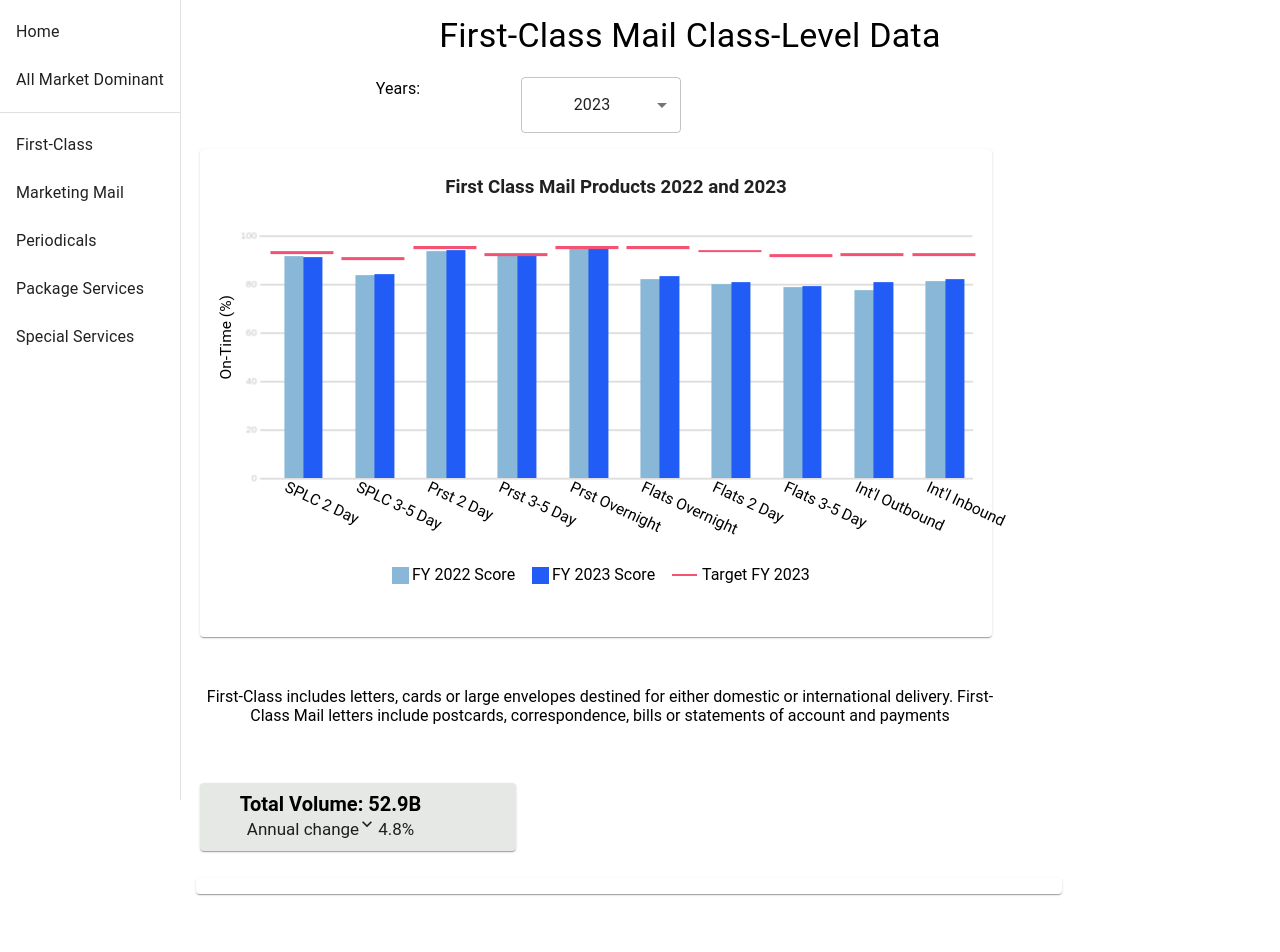
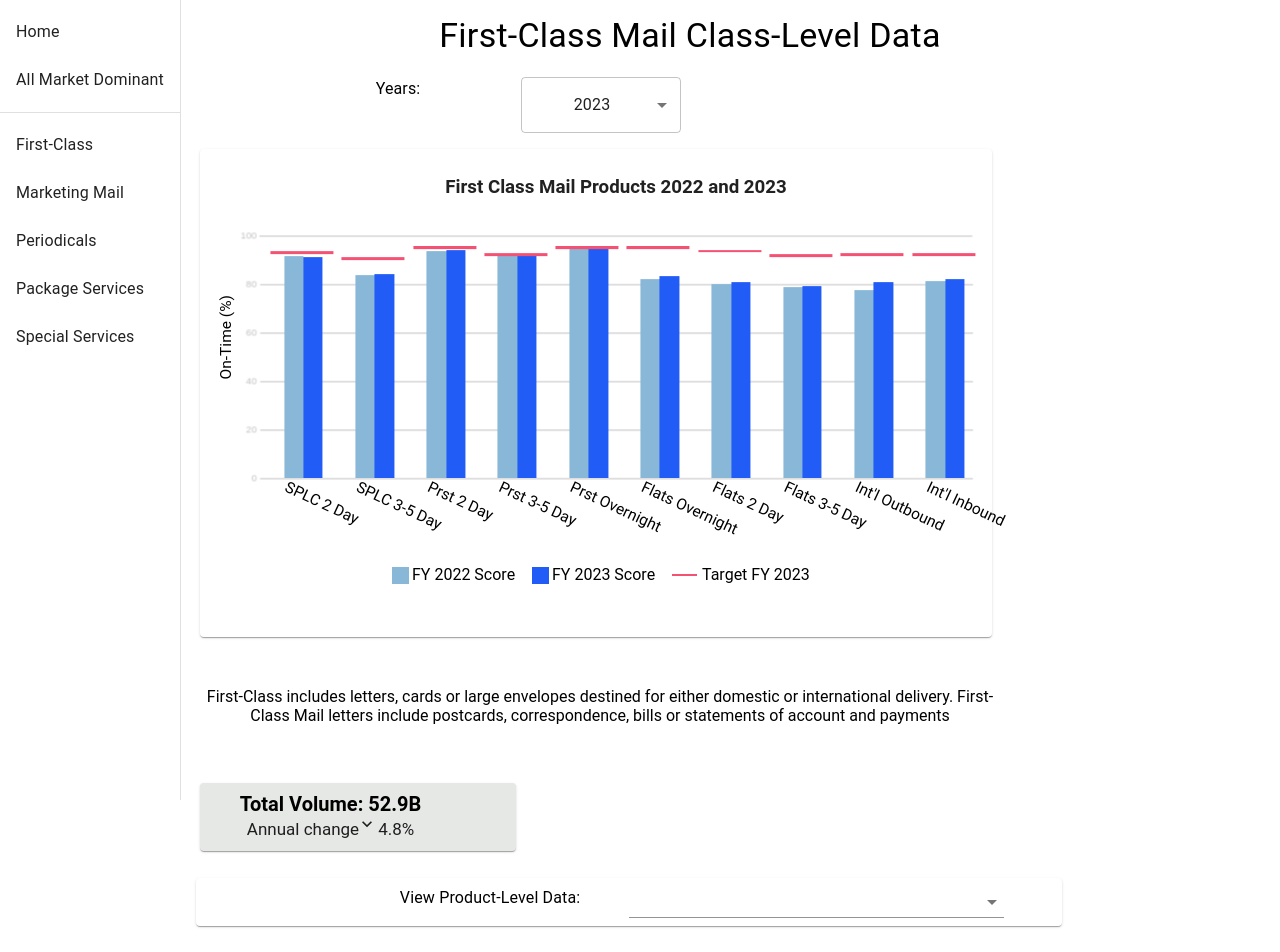
Before and after one commit to matt-ashford/matt-ashford.github.io, a React (Create React App) app: page /first-class in a window 1280 px wide. Shown: the top 952 px of the page. Built offline with nearby package versions, Linux system fonts and the light colour scheme.

Commit message:
refactored folders for product dropdown

```diff
--- a/src/DashComponents/ClassGraphSingleYear/classGraph.module.css
+++ b/src/DashComponents/ClassGraphSingleYear/classGraph.module.css
@@ -24,8 +24,6 @@
   padding-right: 2px;
   font-weight: bold;
   font-size: 14px;
-  /* font-family: roboto; */
-
   border: 1px solid black;
   box-shadow: 5px 5px 0px hsla(0, 1%, 37%, 0.329);
 }
--- a/src/mailClassComponents/MailClassPage/MailClassPage.jsx
+++ b/src/mailClassComponents/MailClassPage/MailClassPage.jsx
@@ -7,7 +7,8 @@ import { useEffect, useState } from "react";
 import ClassGraphSingleYear from "../../DashComponents/ClassGraphSingleYear/ClassLevelGraph";
 import ProductCountTableData from "../../DashComponents/UIBits/productCountTable/ProductCountTable";
 import VolumeChange from "../../DashComponents/VolumeChange";
-import ProductDropdown from "../../DashComponents/ProductDropdown";
+// import ProductDropdown from "../../DashComponents/ProductDropdown/ProductDropdown";
+import ProductDropdown from "../../DashComponents/ProductDropdown/ProductDropdown";
 import YearDropdown from "../../DashComponents/UIBits/YearDropdown";
 import ProductPage from "../ProductPage";
 
@@ -140,12 +141,12 @@ export const MailClassPage = (props) => {
           </Grid>
 
           <Paper xs={12} className={classes.paperDropdown}>
-            {/* <ProductDropdown
-              propData={annualData}
+            <ProductDropdown
+              propData={joinedData}
               selectedProductId={selectedProductId}
               changeProductSelected={changeProductSelected}
               mailClass={mailClassName}
-            /> */}
+            />
           </Paper>
         </Grid>
 
```
Also changed, not shown: src/DashComponents/ProductDropdown/CreateDropdownData.js (added), src/DashComponents/ProductDropdown/ProductDropdown.jsx (renamed from src/DashComponents/ProductDropdown.jsx).
